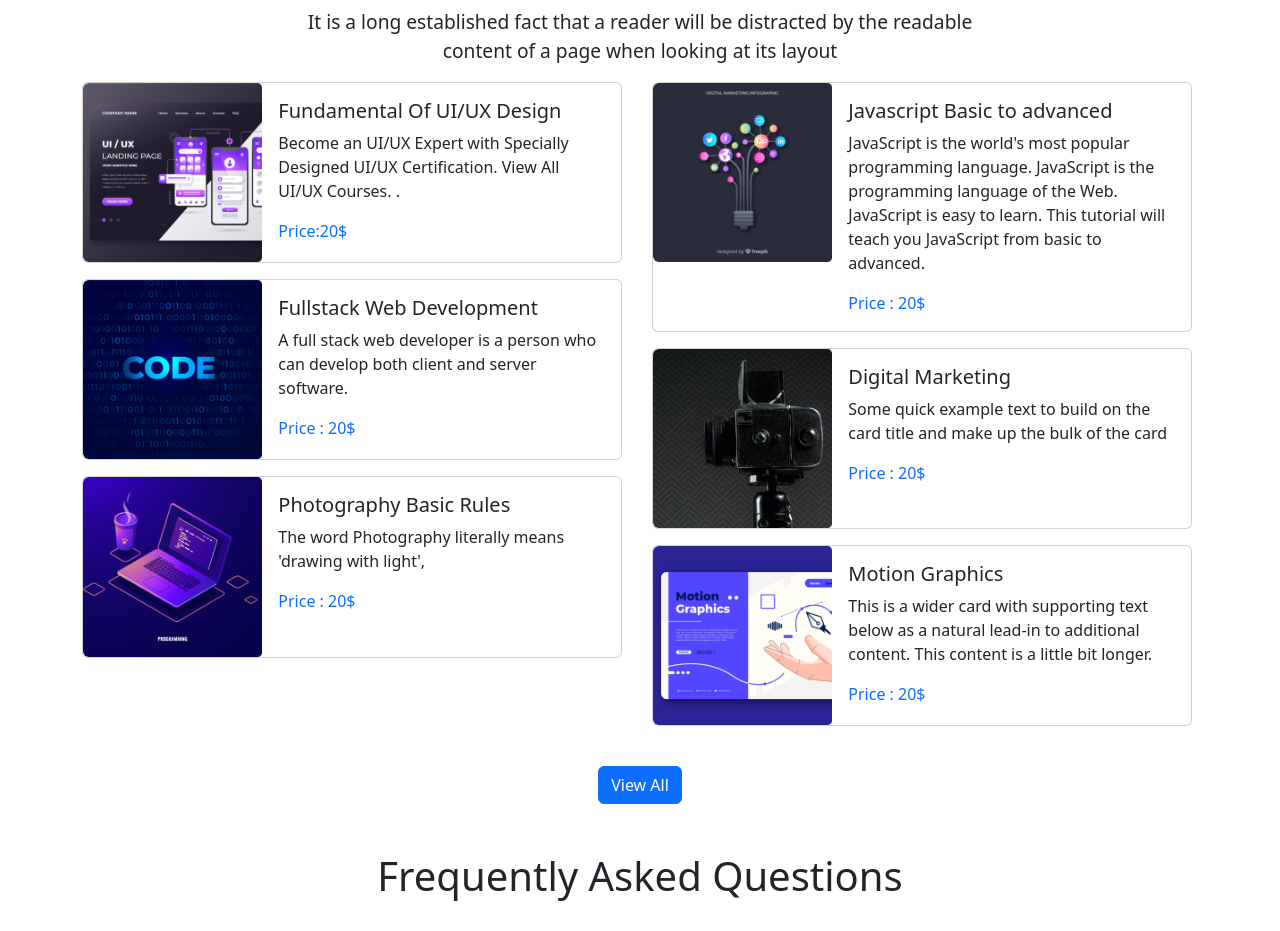
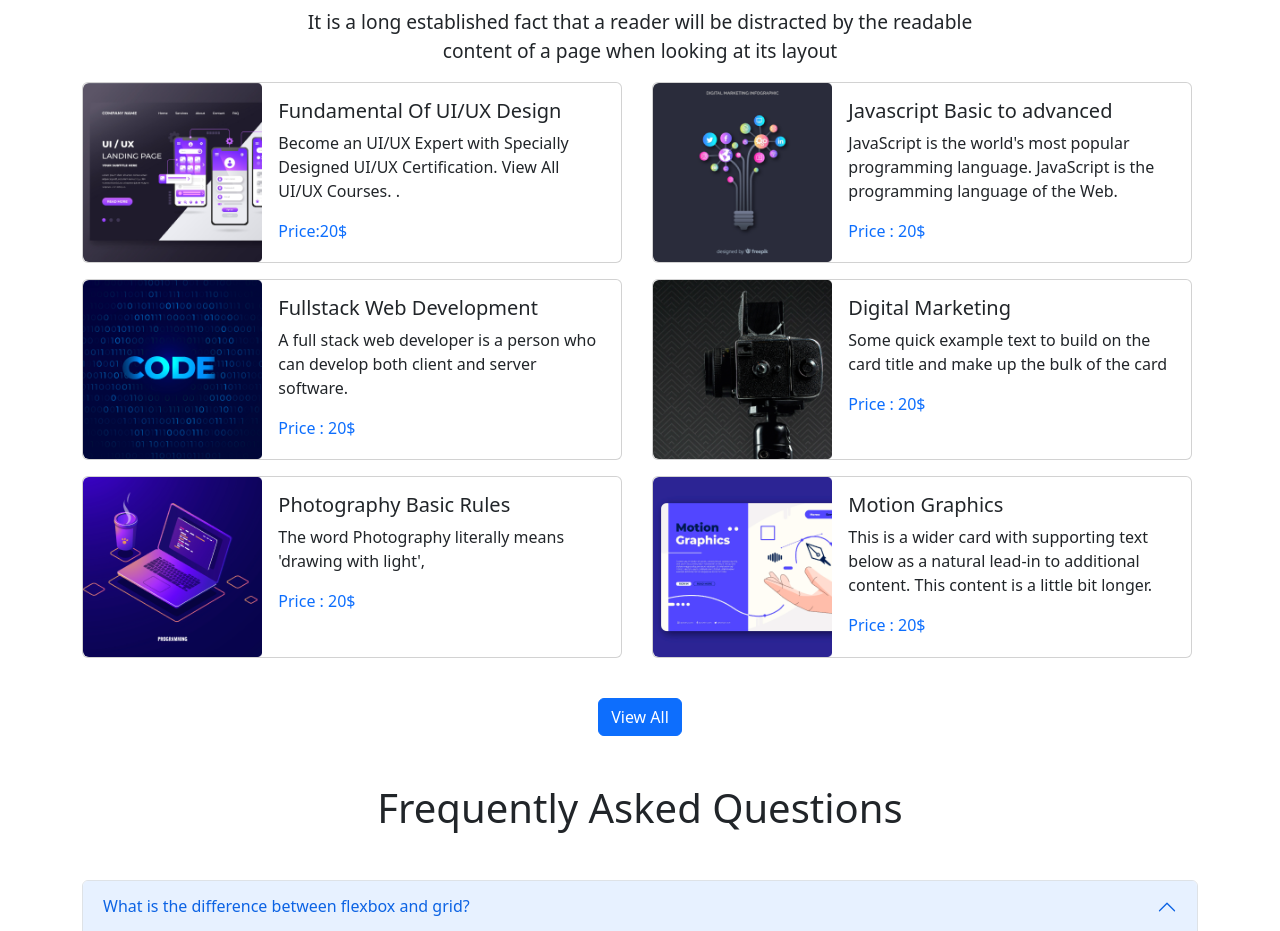
Before and after one commit to shampa61/Education-site, a plain HTML site: page Index.html in a window 1280 px wide. Shown: the part 960-1891 px from the top of the page. Drawn offline with nearby package versions, Linux system fonts and the light colour scheme.

Commit message:
javascript-text-deleted

```diff
--- a/Index.html
+++ b/Index.html
@@ -211,9 +211,7 @@
 
                                         JavaScript is the programming language of the Web.
 
-                                        JavaScript is easy to learn.
-
-                                        This tutorial will teach you JavaScript from basic to advanced.</p>
+                                        </p>
                                       <p class="card-text text-primary">Price : 20$</p>
                                     </div>
                                   </div>
```
